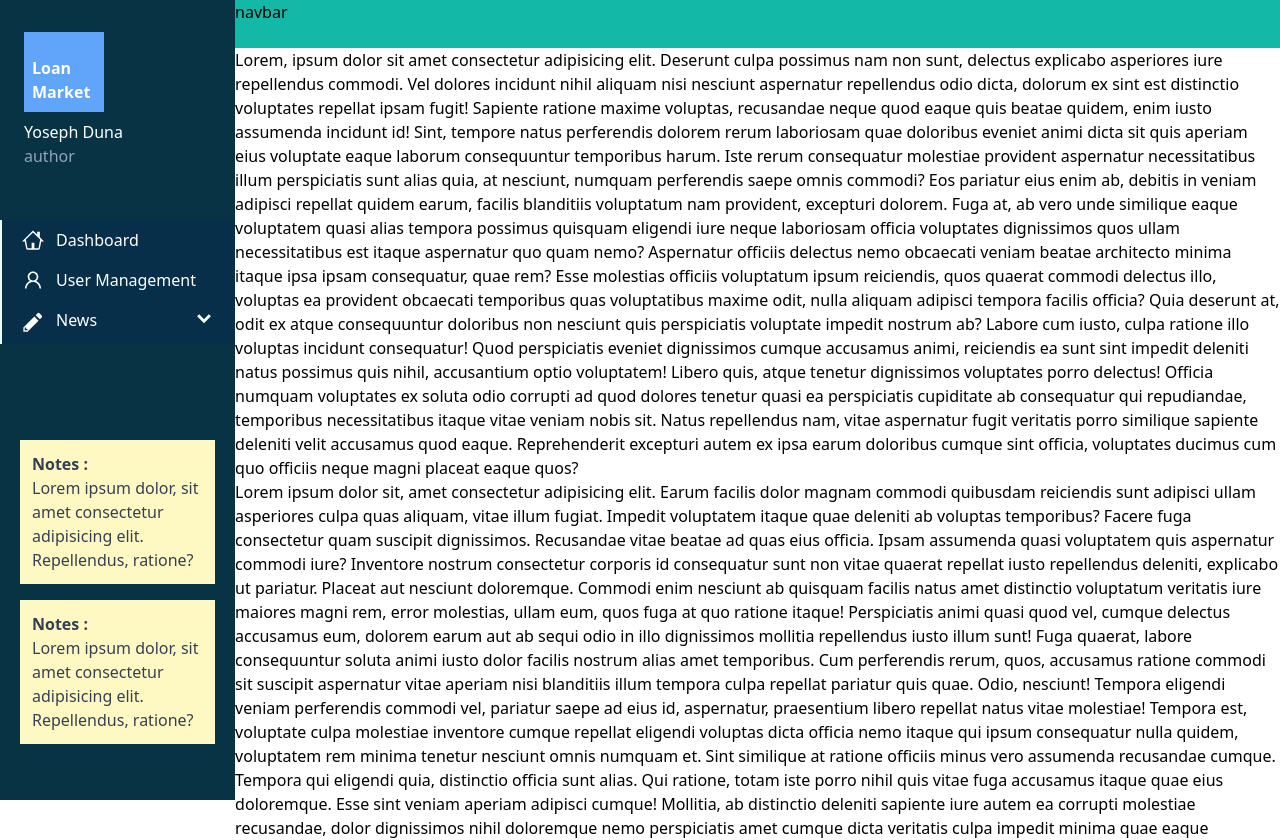
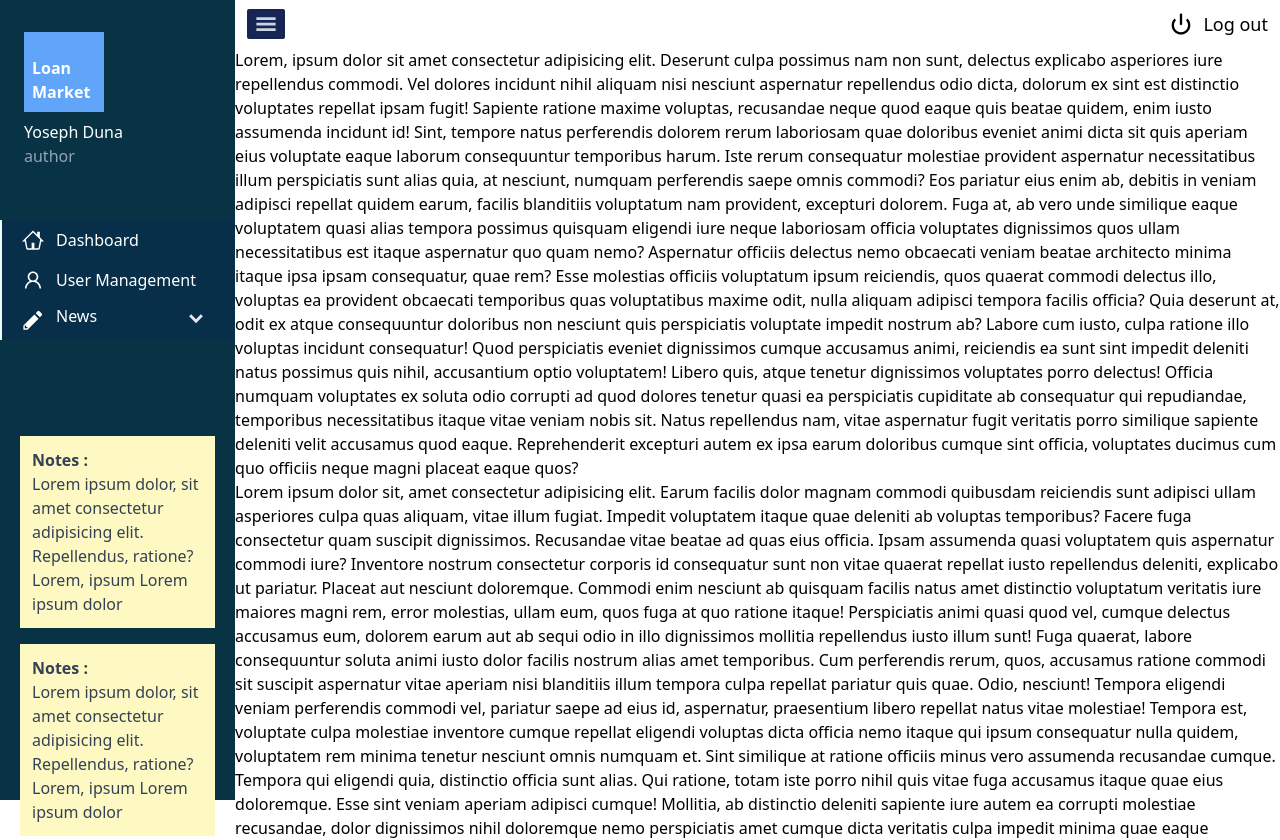
Before and after one commit to RendraAndriansyah/Loan-Market---assessment-, a React (Vite) app: page / in a window 1280 px wide. Shown: the top 840 px of the page. Built offline with nearby package versions, Linux system fonts and the light colour scheme.

Commit message:
add navbar & Collapse

```diff
--- /dev/null
+++ b/src/components/elements/Button.tsx
@@ -0,0 +1,16 @@
+type ButtonProps = {
+	children: JSX.Element;
+	onClick?: () => void;
+	className?: string;
+};
+
+const Button = (props: ButtonProps) => {
+	const { children, onClick, className = "border-1 px-2 py-1 text-slate-200 rounded-sm" } = props;
+	return (
+		<button onClick={onClick} className={className}>
+			{children}
+		</button>
+	);
+};
+
+export default Button;
--- /dev/null
+++ b/src/components/fragments/Navbar.tsx
@@ -0,0 +1,19 @@
+import { GiHamburgerMenu } from "react-icons/gi";
+import { CgLogOff } from "react-icons/cg";
+import Button from "../elements/Button";
+const Navbar = ({ Collapse }: { Collapse: () => void }) => {
+	return (
+		<nav className="flex items-center justify-between w-full white h-12 px-3">
+			<Button onClick={Collapse} className="bg-blue-950 px-2 py-1 rounded-sm text-slate-300">
+				<GiHamburgerMenu size={22} />
+			</Button>
+
+			<div id="auth-user" className="flex gap-2 items-center cursor-pointer" onClick={() => {}}>
+				<CgLogOff size={28} />
+				<p className="text-lg font-medium">Log out</p>
+			</div>
+		</nav>
+	);
+};
+
+export default Navbar;
--- a/src/components/fragments/Sidebar.tsx
+++ b/src/components/fragments/Sidebar.tsx
@@ -1,25 +1,23 @@
 import { GoChevronDown, GoHome, GoPencil } from "react-icons/go";
 import { AiOutlineUser } from "react-icons/ai";
-
-const Sidebar = () => {
+import Button from "../elements/Button";
+const Sidebar = ({ Collapse }: { Collapse: boolean }) => {
 	return (
-		<aside className="bg-cyan-950 w-72 h-screen sticky top-0 text-white ">
-			<BrandAvatar username="Yoseph Duna" statusUser="author" />
+		<aside className={`${Collapse ? "w-16" : "w-72"}  bg-cyan-950 transition-all  h-screen sticky top-0 text-white`}>
+			<BrandAvatar Collapse={Collapse} username="Yoseph Duna" statusUser="author" />
 			<menu className="pt-5">
 				<ul>
-					<ListMenu icon={<GoHome size={22} />} title="Dashboard" />
-					<ListMenu icon={<AiOutlineUser size={22} />} title="User Management" />
-					<ListMenu icon={<GoPencil size={22} />} title="News">
-						<button>
-							<i>
-								<GoChevronDown size={22} />
-							</i>{" "}
-						</button>
+					<ListMenu Collapse={Collapse} icon={<GoHome size={22} />} title="Dashboard" />
+					<ListMenu Collapse={Collapse} icon={<AiOutlineUser size={22} />} title="User Management" />
+					<ListMenu Collapse={Collapse} icon={<GoPencil size={22} />} title="News">
+						<Button>
+							<GoChevronDown size={22} />
+						</Button>
 					</ListMenu>
 				</ul>
 			</menu>
 
-			<div id="notes" className="pt-20">
+			<div id="notes" className="pt-20" hidden={Collapse}>
 				<Notes />
 				<Notes />
 			</div>
@@ -30,16 +28,19 @@ const Sidebar = () => {
 type BrandAvatarProps = {
 	username: string;
 	statusUser: string;
+	Collapse: boolean;
 };
 
-const BrandAvatar = ({ username, statusUser }: BrandAvatarProps) => {
+const BrandAvatar = ({ username, statusUser, Collapse }: BrandAvatarProps) => {
 	return (
 		<div id="top" className="px-6 py-8">
-			<div id="logo" className="flex w-20 h-20 bg-blue-400 justify-center items-end p-2">
+			<div id="logo" className="flex  w-20 h-20 bg-blue-400 justify-center items-end p-2">
 				<h1 className="font-semibold text-base">Loan Market</h1>
 			</div>
-			<p className="font-medium pt-2">{username}</p>
-			<p className="text-slate-400 font-medium">{statusUser}</p>
+			<div hidden={Collapse}>
+				<p className="font-medium pt-2">{username}</p>
+				<p className="text-slate-400 font-medium">{statusUser}</p>
+			</div>
 		</div>
 	);
 };
@@ -48,16 +49,17 @@ type ListMenuProps = {
 	title: string;
 	icon: JSX.Element;
 	children?: JSX.Element;
+	Collapse: boolean;
 };
 
-const ListMenu = ({ title, icon, children }: ListMenuProps) => {
+const ListMenu = ({ title, icon, children, Collapse }: ListMenuProps) => {
 	return (
-		<li className="flex items-center bg-sky-950 border-l-emerald-50 border-l-2 px-5 py-2 ">
+		<li className="flex items-center h-10 bg-sky-950 border-l-emerald-50 border-l-2 px-5 py-2 ">
 			<i className="pr-3">{icon}</i>
-			<div className="w-full flex justify-between">
+			<nav className={`w-full flex justify-between ${Collapse && "hidden"}`}>
 				<p>{title}</p>
 				<p>{children}</p>
-			</div>
+			</nav>
 		</li>
 	);
 };
@@ -66,7 +68,7 @@ const Notes = () => {
 	return (
 		<div className="bg-yellow-100 text-slate-700 p-3 mx-5 my-4">
 			<h1 className="font-semibold text-slate-700">Notes :</h1>
-			Lorem ipsum dolor, sit amet consectetur adipisicing elit. Repellendus, ratione?
+			Lorem ipsum dolor, sit amet consectetur adipisicing elit. Repellendus, ratione? Lorem, ipsum Lorem ipsum dolor
 		</div>
 	);
 };
--- a/src/components/layouts/Layout.tsx
+++ b/src/components/layouts/Layout.tsx
@@ -1,11 +1,14 @@
+import { useState } from "react";
+import Navbar from "../fragments/Navbar";
 import Sidebar from "../fragments/Sidebar";
 
 const Layout = ({ children }: { children: JSX.Element }) => {
+	const [Collapse, setCollapse] = useState<boolean>(false);
 	return (
 		<div className="flex relative">
-			<Sidebar />
+			<Sidebar Collapse={Collapse} />
 			<div id="content" className="relative w-full">
-				<nav className="w-full bg-teal-500 h-12">navbar</nav>
+				<Navbar Collapse={() => setCollapse(!Collapse)} />
 				{children}
 				<footer className="absolute bottom-0 bg-red-400 w-full h-10">footer</footer>
 			</div>
--- a/src/main.tsx
+++ b/src/main.tsx
@@ -1,10 +1,5 @@
-import React from 'react'
-import ReactDOM from 'react-dom/client'
-import App from './App.tsx'
-import './index.css'
+import ReactDOM from "react-dom/client";
+import App from "./App.tsx";
+import "./index.css";
 
-ReactDOM.createRoot(document.getElementById('root')!).render(
-  <React.StrictMode>
-    <App />
-  </React.StrictMode>,
-)
+ReactDOM.createRoot(document.getElementById("root")!).render(<App />);
```
